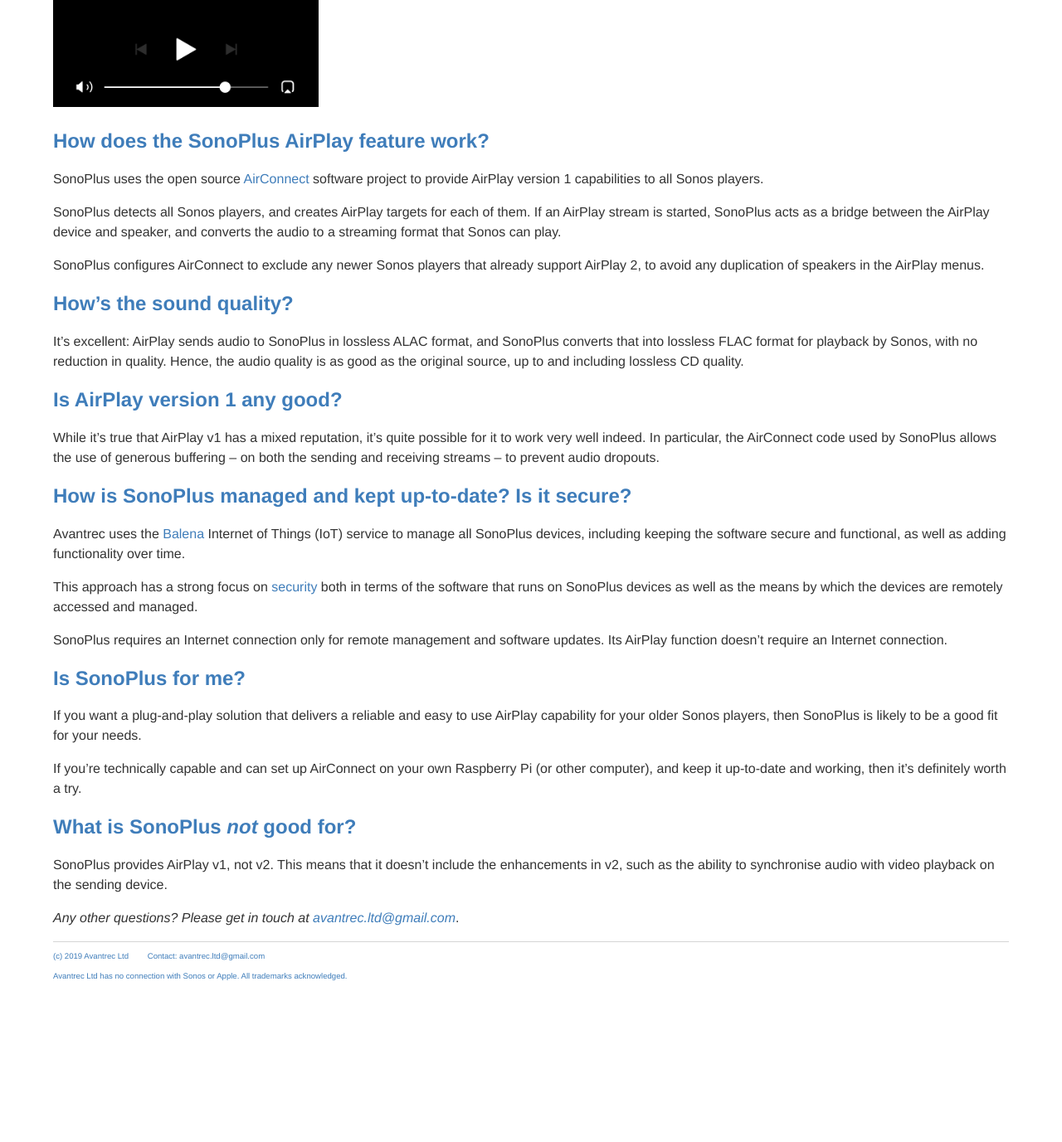
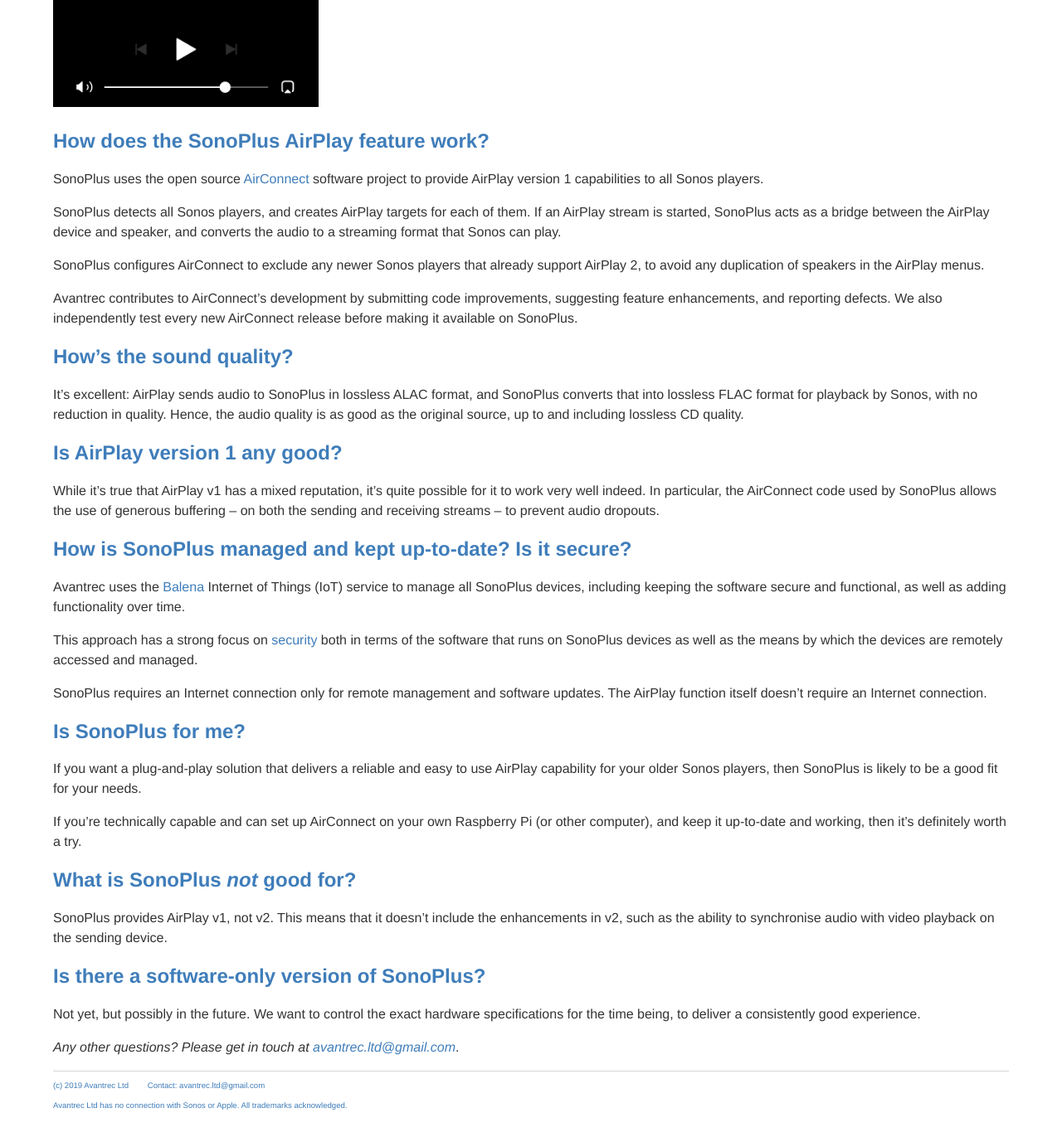
Before and after one commit to avantrec/avantrec.github.io, a Jekyll site: the page built from sonoplus-faq/index.md, in a window 1280 px wide and 1400 px high, scrolled down 1856 px. Shown: the top 1377 px of the window at 83% size. Built offline with Jekyll 4.4.1, drawn with Linux system fonts in a browser that asks for light colours; before the commit the page ends 3100 px from its top, so only the background shows below that; some of the changed text lies outside the part shown.

Commit message:
Add to FAQ

```diff
--- a/sonoplus-faq/index.md
+++ b/sonoplus-faq/index.md
@@ -7,7 +7,7 @@
 
 ## What's included?
 
-The SonoPlus is a Raspberry Pi 3 computer housed in the official red and white Raspberry Pi case. Included are a preinstalled 32GB memory card, an Ethernet cable (2m) and an official Raspberry Pi power supply.
+The SonoPlus is a [Raspberry Pi 3](https://www.raspberrypi.org/products/raspberry-pi-3-model-b-plus/) computer housed in the official red and white Raspberry Pi case. Included are a preinstalled 32GB memory card, an Ethernet cable (2m) and an official Raspberry Pi power supply.
 
 ![SonoPlus](/images/20190622-DSC_8894.jpg)
 
@@ -39,6 +39,8 @@
 
 SonoPlus configures AirConnect to exclude any newer Sonos players that already support AirPlay 2, to avoid any duplication of speakers in the AirPlay menus.
 
+Avantrec contributes to AirConnect's development by submitting code improvements, suggesting feature enhancements, and reporting defects. We also independently test every new AirConnect release before making it available on SonoPlus.
+
 ## How's the sound quality?
 
 It's excellent: AirPlay sends audio to SonoPlus in lossless ALAC format, and SonoPlus converts that into lossless FLAC format for playback by Sonos, with no reduction in quality. Hence, the audio quality is as good as the original source, up to and including lossless CD quality.
@@ -53,7 +55,7 @@
 
 This approach has a strong focus on [security](https://www.balena.io/docs/learn/welcome/security/) both in terms of the software that runs on SonoPlus devices as well as the means by which the devices are remotely accessed and managed.
 
-SonoPlus requires an Internet connection only for remote management and software updates. Its AirPlay function doesn't require an Internet connection.
+SonoPlus requires an Internet connection only for remote management and software updates. The AirPlay function itself doesn't require an Internet connection.
 
 ## Is SonoPlus for me?
 
@@ -65,4 +67,8 @@
 
 SonoPlus provides AirPlay v1, not v2. This means that it doesn't include the enhancements in v2, such as the ability to synchronise audio with video playback on the sending device.
 
+## Is there a software-only version of SonoPlus?
+
+Not yet, but possibly in the future. We want to control the exact hardware specifications for the time being, to deliver a consistently good experience.
+
 *Any other questions? Please get in touch at [avantrec.ltd@gmail.com](avantrec.ltd@gmail.com)*.
```
Also changed, not shown: sonoplus-about/index.md (+1 -1 lines), images/SonoPlus2.png (deleted).
